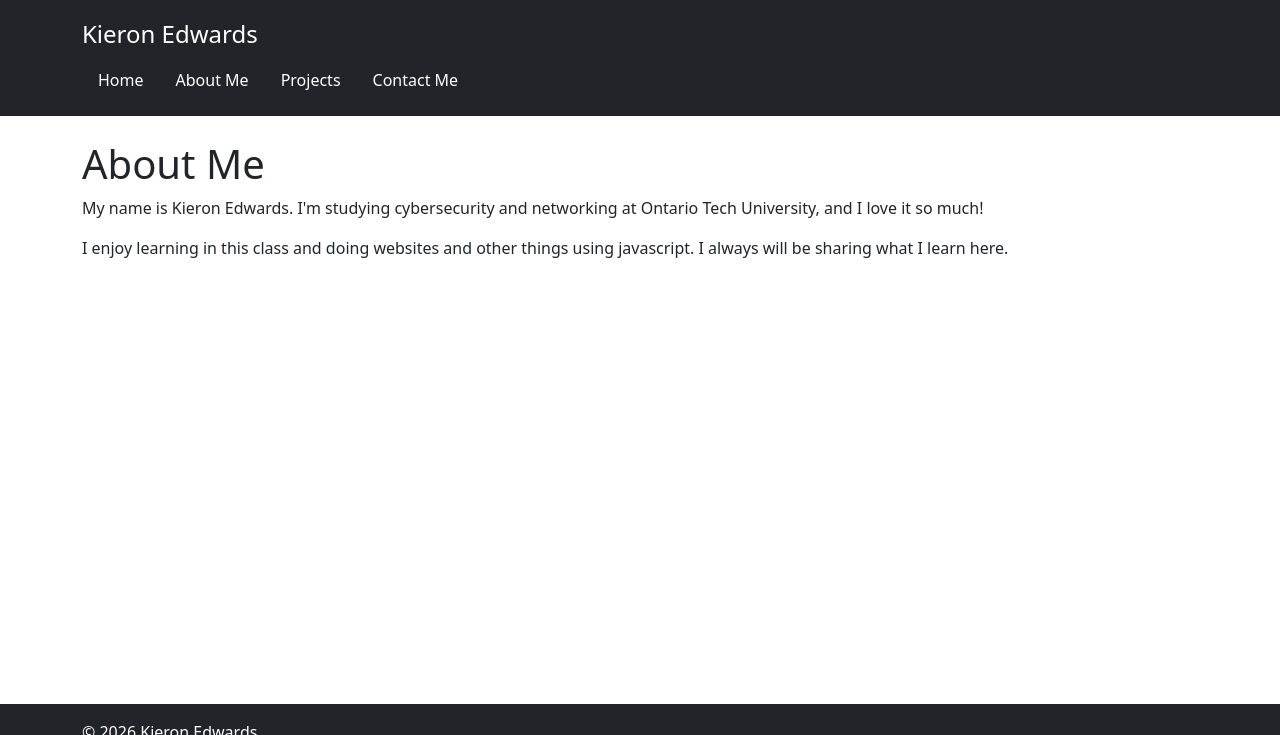
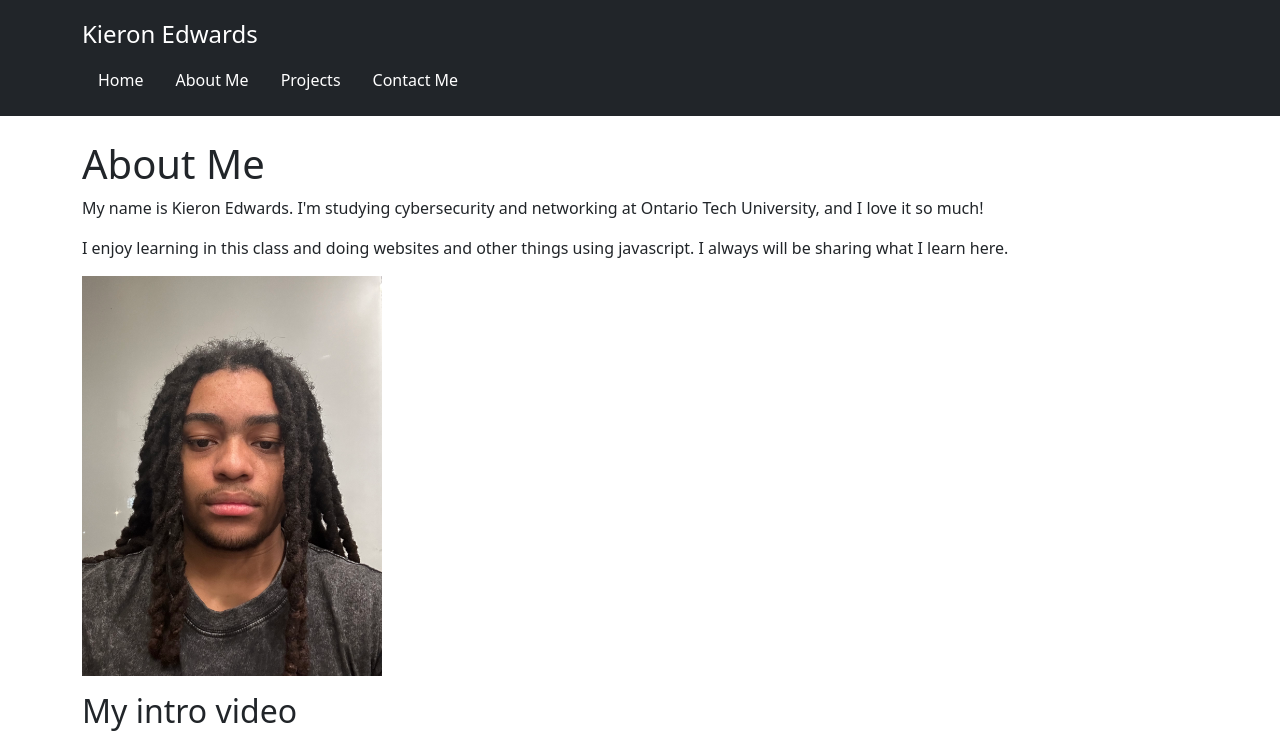
Before and after one commit to kyrunnbl-web/portfolio-assignment-2, a Node server app: page /about in a window 1280 px wide. Shown: the top 735 px of the page. Run offline with Node 20, Linux system fonts and the light colour scheme; some libraries are stand-ins or nearby versions.

Commit message:
add profile photo and intro video

```diff
--- a/views/about.ejs
+++ b/views/about.ejs
@@ -9,3 +9,10 @@
   I enjoy learning in this class and doing websites and other things using javascript.
   I always will be sharing what I learn here.
 </p>
+
+<img src="/images/profile.jpeg" alt="Kieron Edwards" class="img-fluid mb-3" width="300">
+
+<h2>My intro video</h2>
+<video class="w-100" style="max-width: 540px" controls preload="metadata">
+  <source src="/videos/introduction.mp4" type="video/mp4">
+</video>
```
Also changed, not shown: public/images/profile.jpeg (added), 1 other file.
